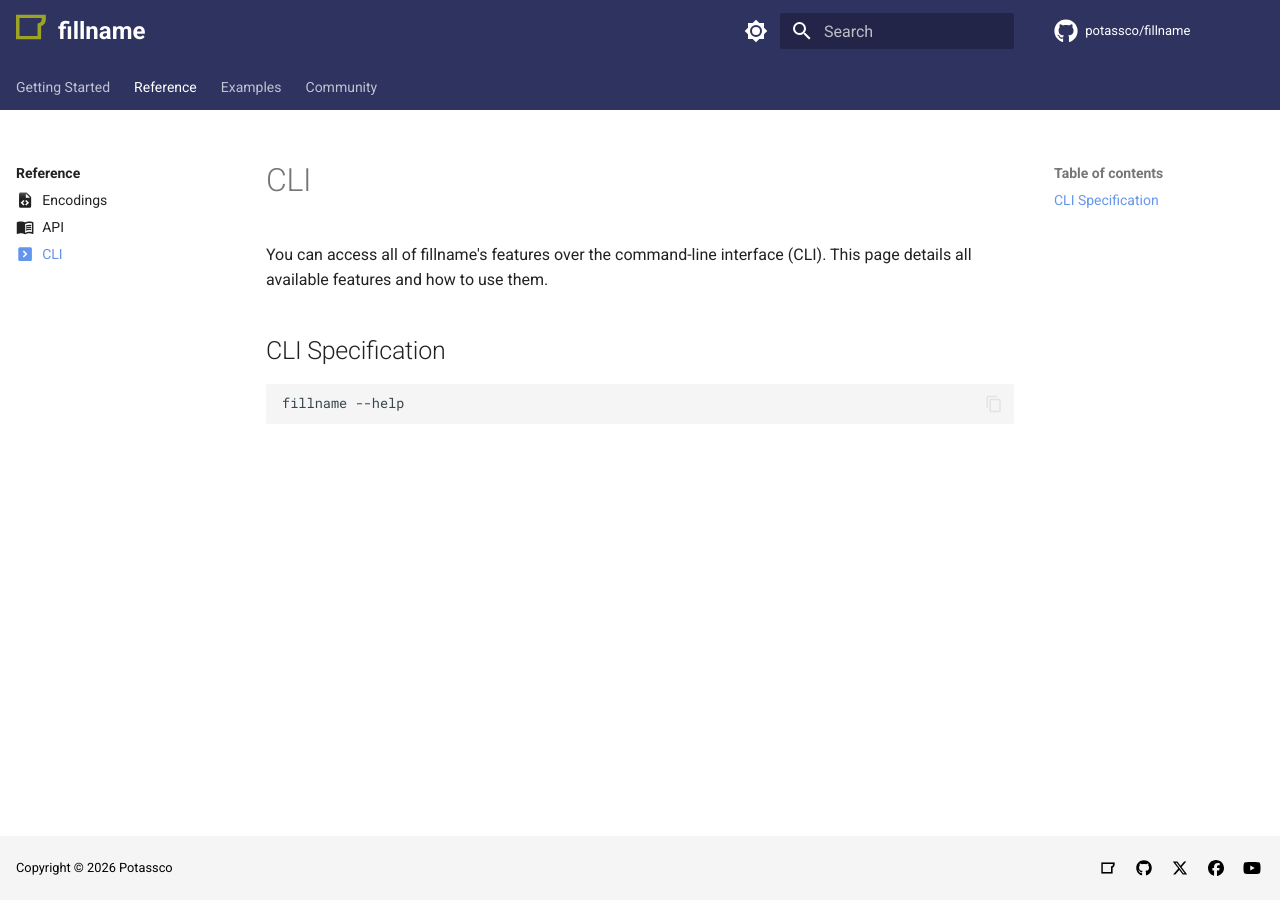
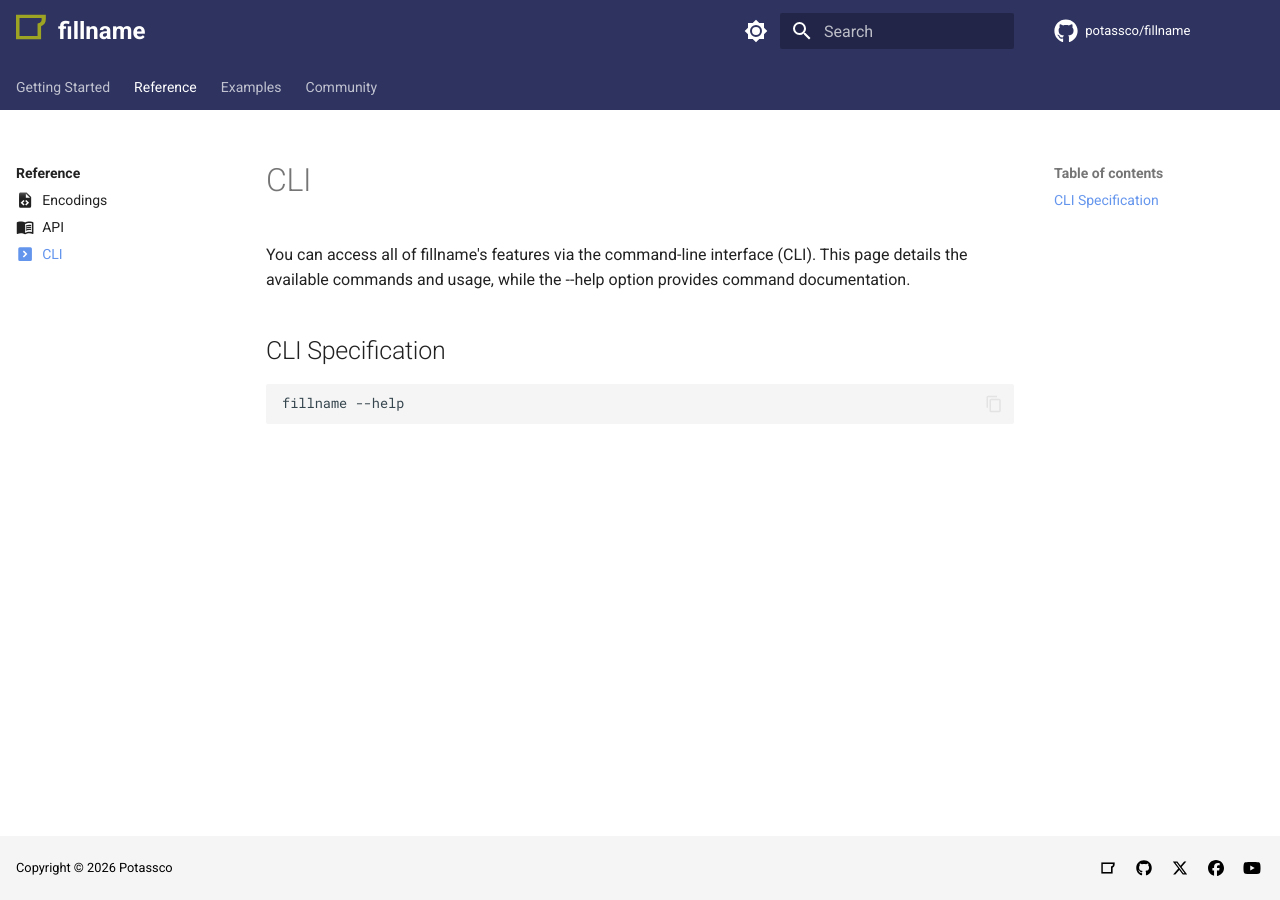
Before and after one commit to potassco/python-project-template, an MkDocs documentation site: the page built from docs/reference/cli/index.md, in a window 1280 px wide. Built offline with MkDocs 1.6.1 and Material for MkDocs 9.7.7, drawn with Linux system fonts in a browser that asks for light colours; comment, search, counter and statistics services are not loaded.

Commit message:
Update docs/reference/cli/index.md

```diff
--- a/docs/reference/cli/index.md
+++ b/docs/reference/cli/index.md
@@ -4,8 +4,8 @@ icon: material/code-greater-than
 
 # CLI
 
-You can access all of fillname's features over the command-line interface (CLI).
-This page details all available features and how to use them.
+You can access all of fillname's features via the command-line interface (CLI).
+This page details the available commands and usage, while the --help option provides command documentation.
 
 ## CLI Specification
 
```
